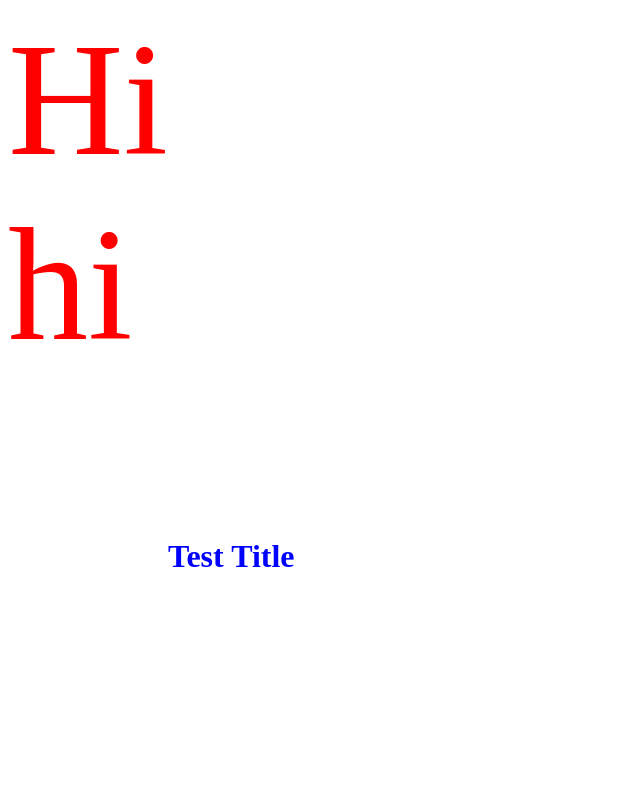
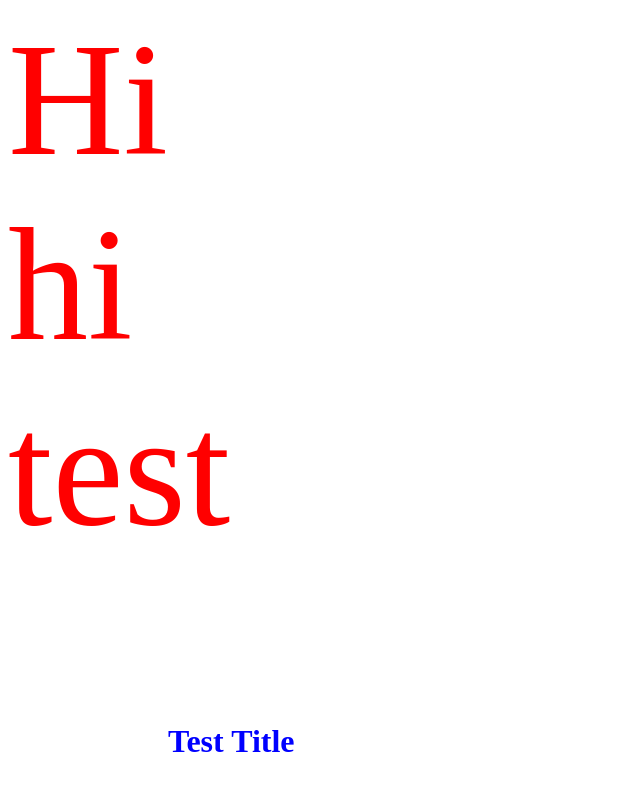
Before and after one commit to ibuki0102/test-project, a React (Create React App) app: page / in a window 1280 px wide. Shown: the top 790 px of the page, without its empty margins (0-640 px from the left). Built offline with nearby package versions, Linux system fonts and the light colour scheme.

Commit message:
feat: add one line after hi

```diff
--- a/src/components/Header/Header.jsx
+++ b/src/components/Header/Header.jsx
@@ -1,12 +1,13 @@
-import styles from "../Header/Header.module.scss";
+import styles from '../Header/Header.module.scss'
 
 const Header = () => {
   return (
     <div className={styles.Hi}>
       Hi
       <div>hi</div>
+      <div>test</div>
     </div>
-  );
-};
+  )
+}
 
-export default Header;
+export default Header
```
